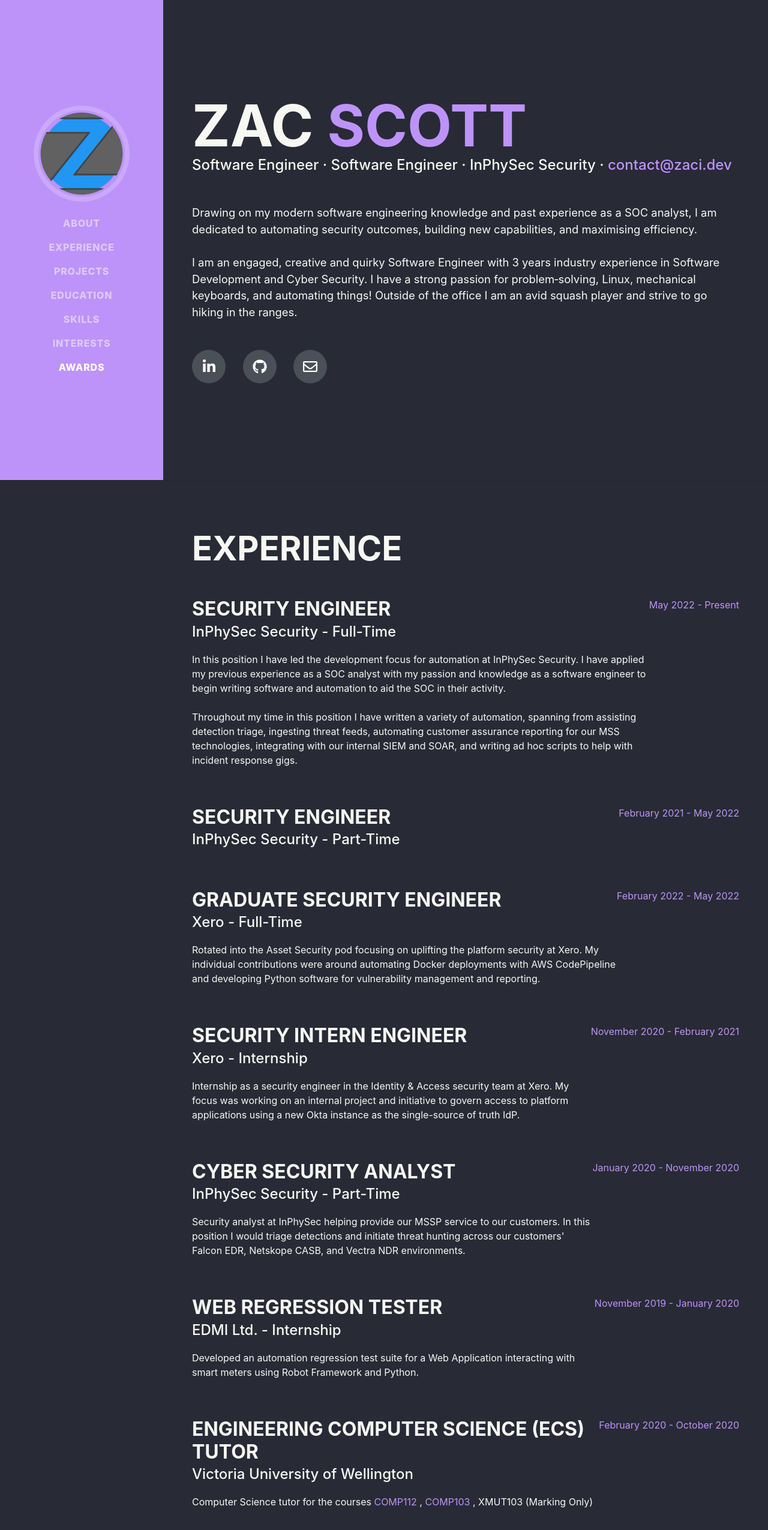
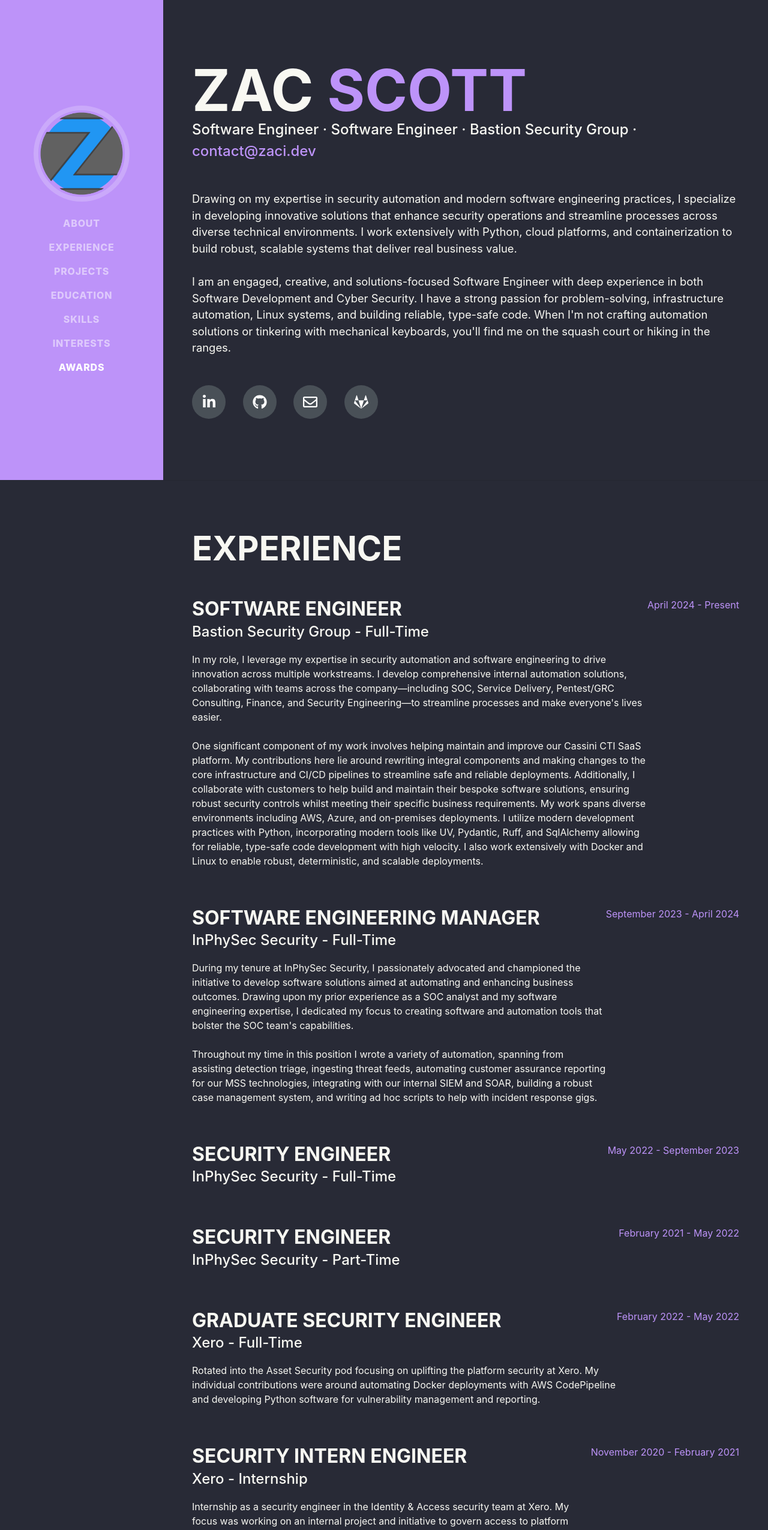
Before and after one commit to scottzach1/scottzach1.github.io, a plain HTML site: page index.html in a window 1280 px wide. Shown: the top 2550 px of the page at 60% size. Drawn offline with nearby package versions, Linux system fonts and the light colour scheme; a web font is replaced by a local one.

Commit message:
chore: update Feb 2025

```diff
--- a/index.html
+++ b/index.html
@@ -45,19 +45,20 @@
                         <span class="text-primary">Scott</span>
                     </h1>
                     <div class="subheading mb-5">
-                        Software Engineer · Software Engineer · InPhySec Security ·
+                        Software Engineer · Software Engineer · Bastion Security Group ·
                         <a href="mailto:contact@zaci.dev">contact@zaci.dev</a>
                     </div>
                     <p class="lead mb-5">
-                        Drawing on my modern software engineering knowledge and past experience as a SOC analyst, I am dedicated to automating security outcomes, building new capabilities, and maximising efficiency.
+                        Drawing on my expertise in security automation and modern software engineering practices, I specialize in developing innovative solutions that enhance security operations and streamline processes across diverse technical environments. I work extensively with Python, cloud platforms, and containerization to build robust, scalable systems that deliver real business value.
                         <br />
                         <br />
-                        I am an engaged, creative and quirky Software Engineer with 3 years industry experience in Software Development and Cyber Security. I have a strong passion for problem‑solving, Linux, mechanical keyboards, and automating things! Outside of the office I am an avid squash player and strive to go hiking in the ranges.
+                        I am an engaged, creative, and solutions-focused Software Engineer with deep experience in both Software Development and Cyber Security. I have a strong passion for problem-solving, infrastructure automation, Linux systems, and building reliable, type-safe code. When I'm not crafting automation solutions or tinkering with mechanical keyboards, you'll find me on the squash court or hiking in the ranges.
                     </p>
                     <div class="social-icons">
                         <a class="social-icon" href="https://www.linkedin.com/in/scottza/"><i class="fab fa-linkedin-in"></i></a>
                         <a class="social-icon" href="https://github.com/scottzach1/"><i class="fab fa-github"></i></a>
                         <a class="social-icon" href="mailto:contact@zaci.dev"><i class="far fa-envelope"></i></a>
+                        <a class="social-icon" href="https://gitlab.com/zacscottbsg"><i class="fab fa-gitlab"></i></a>
                     </div>
                 </div>
             </section>
@@ -68,16 +69,36 @@
                     <h2 class="mb-5">Experience</h2>
                     <div class="d-flex flex-column flex-md-row justify-content-between mb-5">
                         <div class="flex-grow-1">
+                            <h3 class="mb-0">Software Engineer</h3>
+                            <div class="subheading mb-3">Bastion Security Group - Full-Time</div>
+                            <p>
+                                In my role, I leverage my expertise in security automation and software engineering to drive innovation across multiple workstreams. I develop comprehensive internal automation solutions, collaborating with teams across the company—including SOC, Service Delivery, Pentest/GRC Consulting, Finance, and Security Engineering—to streamline processes and make everyone's lives easier.
+                                <br />
+                                <br />
+                                One significant component of my work involves helping maintain and improve our Cassini CTI SaaS platform. My contributions here lie around rewriting integral components and making changes to the core infrastructure and CI/CD pipelines to streamline safe and reliable deployments. Additionally, I collaborate with customers to help build and maintain their bespoke software solutions, ensuring robust security controls whilst meeting their specific business requirements. My work spans diverse environments including AWS, Azure, and on-premises deployments. I utilize modern development practices with Python, incorporating modern tools like UV, Pydantic, Ruff, and SqlAlchemy allowing for reliable, type-safe code development with high velocity. I also work extensively with Docker and Linux to enable robust, deterministic, and scalable deployments.
+                            </p>
+                        </div>
+                        <div class="flex-shrink-0"><span class="text-primary">April 2024 - Present</span></div>
+                    </div>
+                    <div class="d-flex flex-column flex-md-row justify-content-between mb-5">
+                        <div class="flex-grow-1">
+                            <h3 class="mb-0">Software Engineering Manager</h3>
+                            <div class="subheading mb-3">InPhySec Security - Full-Time</div>
+                            <p>
+                                During my tenure at InPhySec Security, I passionately advocated and championed the initiative to develop software solutions aimed at automating and enhancing business outcomes. Drawing upon my prior experience as a SOC analyst and my software engineering expertise, I dedicated my focus to creating software and automation tools that bolster the SOC team's capabilities.
+                                <br />
+                                <br />
+                                Throughout my time in this position I wrote a variety of automation, spanning from assisting detection triage, ingesting threat feeds, automating customer assurance reporting for our MSS technologies, integrating with our internal SIEM and SOAR, building a robust case management system, and writing ad hoc scripts to help with incident response gigs.
+                            </p>
+                        </div>
+                        <div class="flex-shrink-0"><span class="text-primary">September 2023 - April 2024</span></div>
+                    </div>
+                    <div class="d-flex flex-column flex-md-row justify-content-between mb-5">
+                        <div class="flex-grow-1">
                             <h3 class="mb-0">Security Engineer</h3>
                             <div class="subheading mb-3">InPhySec Security - Full-Time</div>
-                            <p>
-                                In this position I have led the development focus for automation at InPhySec Security. I have applied my previous experience as a SOC analyst with my passion and knowledge as a software engineer to begin writing software and automation to aid the SOC in their activity.
-                                <br />
-                                <br />
-                                Throughout my time in this position I have written a variety of automation, spanning from assisting detection triage, ingesting threat feeds, automating customer assurance reporting for our MSS technologies, integrating with our internal SIEM and SOAR, and writing ad hoc scripts to help with incident response gigs.
-                            </p>
                         </div>
-                        <div class="flex-shrink-0"><span class="text-primary">May 2022 - Present</span></div>
+                        <div class="flex-shrink-0"><span class="text-primary">May 2022 - September 2023</span></div>
                     </div>
                     <div class="d-flex flex-column flex-md-row justify-content-between mb-5">
                         <div class="flex-grow-1">
@@ -130,7 +151,7 @@
                                 , XMUT103 (Marking Only)
                             </p>
                         </div>
-                        <div class="flex-shrink-0"><span class="text-primary">February 2020 - October 2020</span></div>
+                        <div class="flex-shrink-0"><span class="text-primary">February 2019 - October 2019</span></div>
                     </div>
                 </div>
             </section>
@@ -139,6 +160,16 @@
             <section class="resume-section" id="projects">
                 <div class="resume-section-content">
                     <h2 class="mb-5">Projects</h2>
+                    <div class="d-flex flex-column flex-md-row justify-content-between mb-5">
+                        <div class="flex-grow-1">
+                            <h3 class="mb-0">Python-Injection-Framework (pif)</h3>
+                            <a target="blank" href="https://github.com/scottzach1/Python-Injection-Framework/">github.com/scottzach1/Python-Injection-Framework</a>
+                            <br />
+                            <br />
+                            <p>A simple Python dependency injection framework.</p>
+                        </div>
+                        <div class="flex-shrink-0"><span class="text-primary">June 2024 - Present</span></div>
+                    </div>
                     <div class="d-flex flex-column flex-md-row justify-content-between mb-5">
                         <div class="flex-grow-1">
                             <h3 class="mb-0">Mechanical Keyboard (Planck)</h3>
@@ -257,7 +288,7 @@
                         <tr>
                             <td>Python</td>
                             <td>Industry</td>
-                            <td>InPhySec, Xero, Edmi Ltd.</td>
+                            <td>Bastion, InPhySec, Xero, Edmi Ltd.</td>
                         </tr>
                         <tr>
                             <td>TypeScript/JavaScript</td>
@@ -318,6 +349,14 @@
                     <ul class="fa-ul mb-0">
                         <li>
                             <span class="fa-li"><i class="fas fa-trophy text-warning"></i></span>
+                            Amazon Web Services (AWS)
+                            <p>
+                                AWS Certified Cloud Practitioner 2023
+                                <a href="https://www.credly.com/badges/76bee17c-29f9-49b4-b44c-d8071362bbb6/linked_in_profile">(certificate)</a>
+                            </p>
+                        </li>
+                        <li>
+                            <span class="fa-li"><i class="fas fa-trophy text-warning"></i></span>
                             CCFR - Crowdstrike Certified Falcon Responder 2020
                             <p>
                                 CCFA - Crowdstrike Certified Falcon Administrator 2020
--- a/js/scripts.js
+++ b/js/scripts.js
@@ -1,6 +1,6 @@
 /*!
     * Start Bootstrap - Resume v6.0.1 (https://startbootstrap.com/template-overviews/resume)
-    * Copyright 2013-2023 Start Bootstrap
+    * Copyright 2013-2025 Start Bootstrap
     * Licensed under MIT (https://github.com/StartBootstrap/startbootstrap-resume/blob/master/LICENSE)
     */
     (function ($) {
```
Also changed, not shown: css/styles.css.
